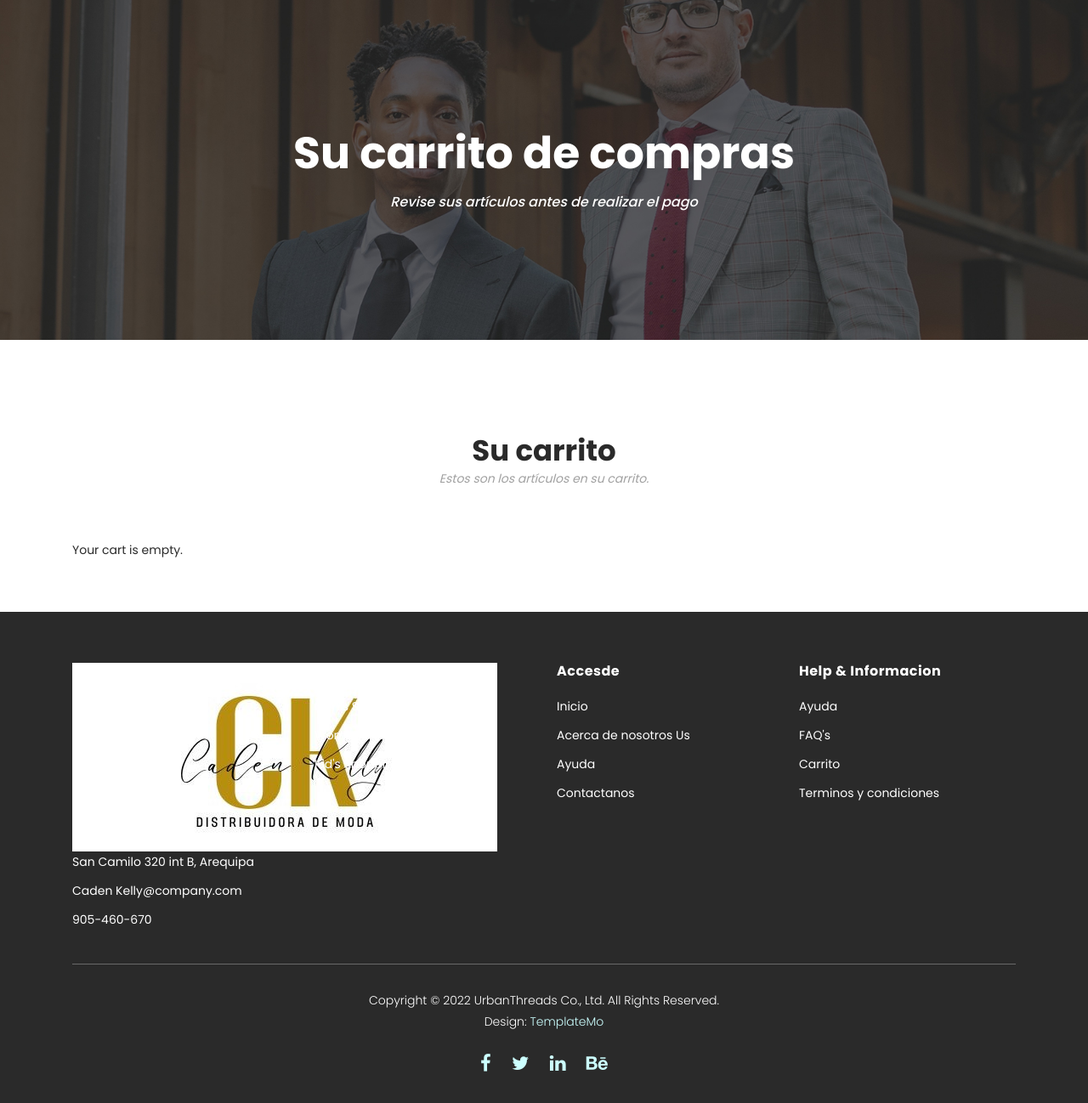
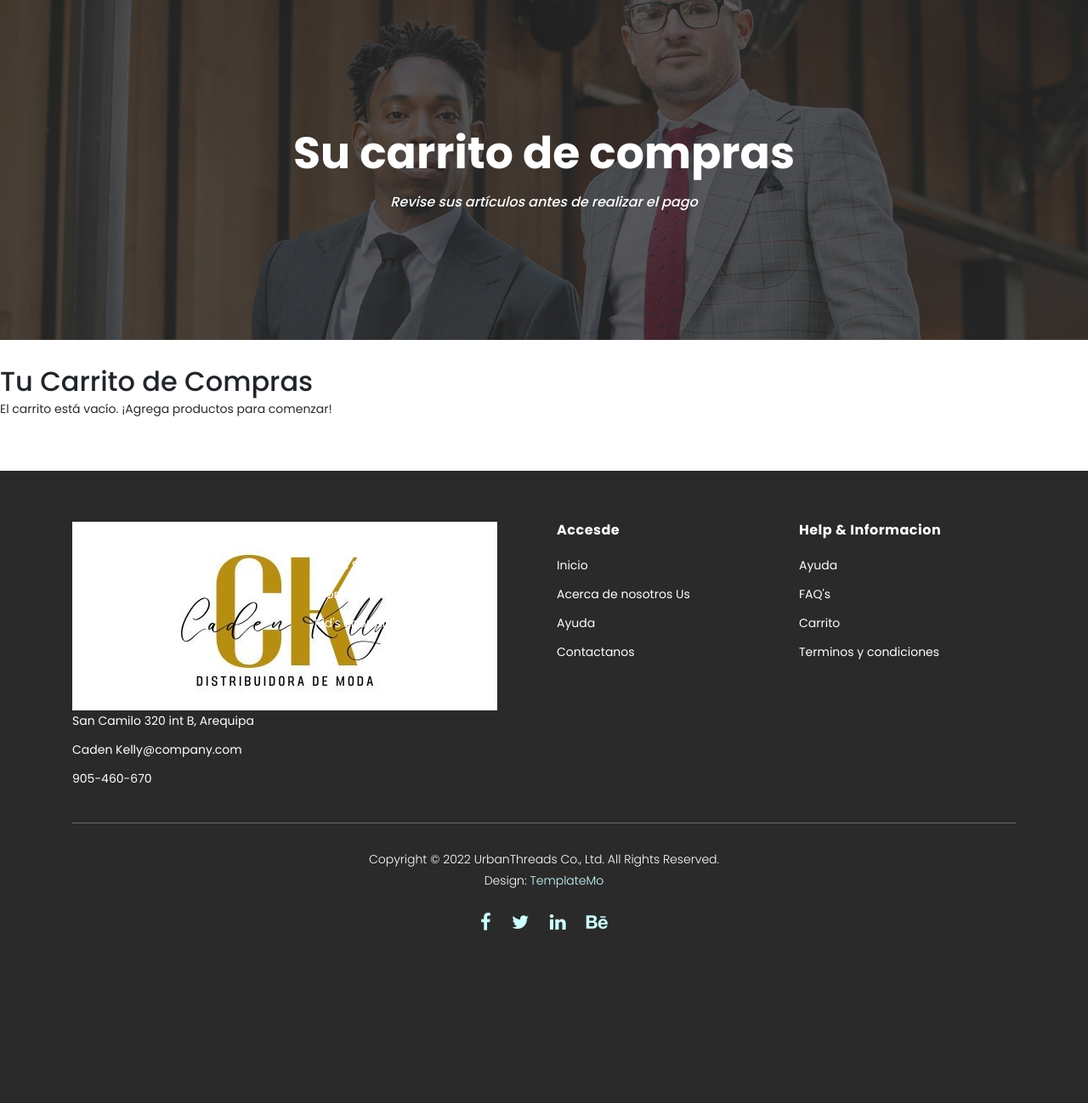
Before and after one commit to ElizabethCcahua/Pweb_PROYECTO_FINAL, a Django app: page /cart/view_cart/ in a window 1280 px wide. Shown: the part 161-1459 px from the top of the page at 85% size. After the commit the page ends 1256 px from the top, so only its background shows below. Run offline with Django 5.2, Linux system fonts and the light colour scheme; some libraries are stand-ins or nearby versions.

Commit message:
actualizacion cart.html

```diff
--- a/tiendaOnline/templates/cart/cart.html
+++ b/tiendaOnline/templates/cart/cart.html
@@ -16,46 +16,50 @@
 {% endblock %}
 
 {% block content %}
-<section class="section" id="products">
-    <div class="container">
-        <div class="row">
-            <div class="col-lg-12">
-                <div class="section-heading">
-                        <h2>Su carrito</h2>
-                        <span>Estos son los artículos en su carrito.</span>
-                    </div>
-                </div>
-            </div>
+<h2>Tu Carrito de Compras</h2>
 
-                {% if request.session.cart.items %}
-                    <div class="container">
-                        <div class="row">
-                            {% for key, value in request.session.cart.items %}
-                                <div class="col-lg-4">
-                                    <div class="item">
-                                        <div class="thumb">
-                                            <div class="hover-content">
-                                                <ul>
-                                                    <li><a href="{% url 'cart:add' value.id %}"><i class="fa fa-plus"></i></a></li>
-                                                    <li><a href="{% url 'cart:subtract' value.id %}"><i class="fa fa-minus"></i></a></li>
-                                                    <li><a href="{% url 'cart:delete' value.id %}"><i class="fa fa-trash"></i></a></li>
-                                                </ul>
-                                            </div>
-                                            <img src="{{ value.image }}" alt="">
-                                        </div>
-                                        <div class="down-content">
-                                            <h4>{{ value.name }}</h4>
-                                            <span>$ {{ value.price }}</span>
-                                            <span> Cantidad: {{ value.cant }}</span>
-                                        </div>
-                                    </div>
-                                </div>
-                            {% endfor %}
-                        </div>
-                    </div>
-                {% else %}
-                    <p>Your cart is empty.</p>
-                {% endif %}
-            </div>
-    </section>
+{% if cart.cart %}
+    <table>
+        <thead>
+            <tr>
+                <th>Producto</th>
+                <th>Imagen</th>
+                <th>Cantidad</th>
+                <th>Precio Unitario</th>
+                <th>Subtotal</th>
+                <th>Acciones</th>
+            </tr>
+        </thead>
+        <tbody>
+            {% for key, item in cart.cart.items %}
+            <tr>
+                <td>{{ item.name }}</td>
+                <td>
+                    {% if item.image %}
+                        <img src="{{ item.image }}" alt="{{ item.name }}" width="50">
+                    {% else %}
+                        Sin imagen
+                    {% endif %}
+                </td>
+                <td>{{ item.cant }}</td>
+                <td>${{ item.price|floatformat:2 }}</td>
+                <td>${{ item.cant|floatformat:2 }}</td>
+                <td>
+                    <!-- Botones de acción -->
+                    <a href="{% url 'cart:add' item.id %}">Agregar</a> |
+                    <a href="{% url 'cart:subtract' item.id %}">Restar</a> |
+                    <a href="{% url 'cart:delete' item.id %}">Eliminar</a>
+                </td>
+            </tr>
+            {% endfor %}
+        </tbody>
+    </table>
+    <h3>Total: ${{ total_cart_amount|floatformat:2 }}</h3>
+
+    <!-- Botón para limpiar el carrito -->
+    <a href="{% url 'cart:clear' %}">Vaciar Carrito</a>
+
+{% else %}
+    <p>El carrito está vacío. ¡Agrega productos para comenzar!</p>
+{% endif %}
 {% endblock %}
```
